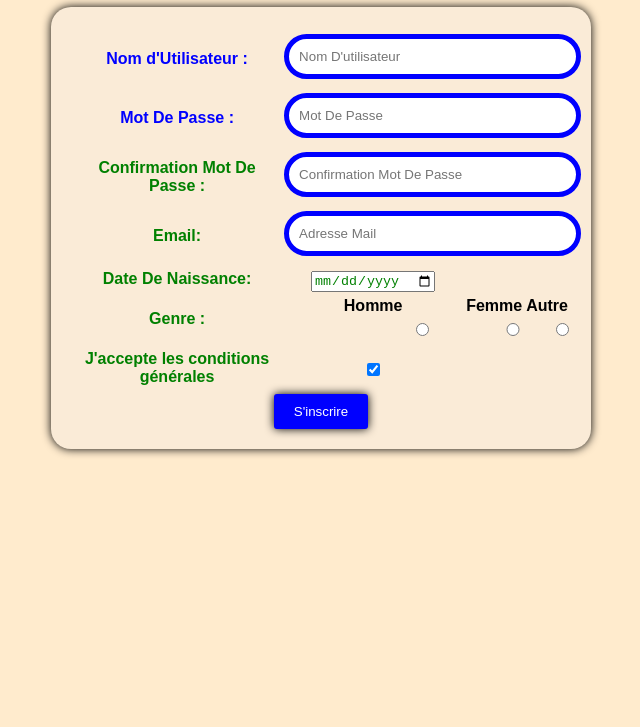
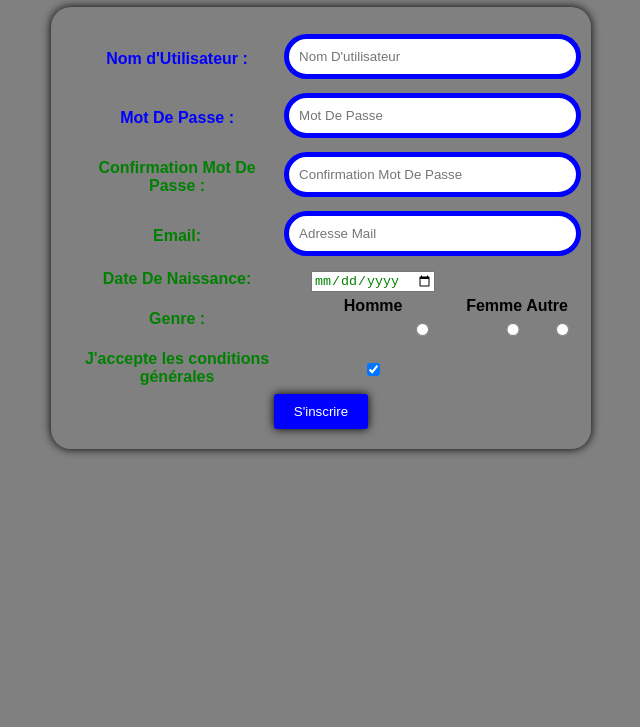
Before and after one commit to Kirbally10/Portfolio-Ali, a plain HTML site: page TP6/inscription.html in a window 1280 px wide. Shown: the part 73-800 px from the top of the page, without its empty margins (319-959 px from the left). Drawn offline with Linux system fonts and the light colour scheme.

Commit message:
Update style.css

```diff
--- a/TP6/style.css
+++ b/TP6/style.css
@@ -1,6 +1,6 @@
 body{
     font-family: Arial, sans-serif;
-    background-color: blanchedalmond;
+    background-color: grey;
     margin: 0;
     padding: 0;
     text-align: center;
@@ -9,7 +9,7 @@ h1{
     color: red;
 }
 form{
-    background-color: antiquewhite;
+    background-color: grey;
     max-width: 500px;
     margin: 0 auto;
     padding: 20px;
@@ -41,4 +41,5 @@ input[type="submit"]{
 }
 input[type="submit"]:hover{
     background-color: green;
+
 }
```
